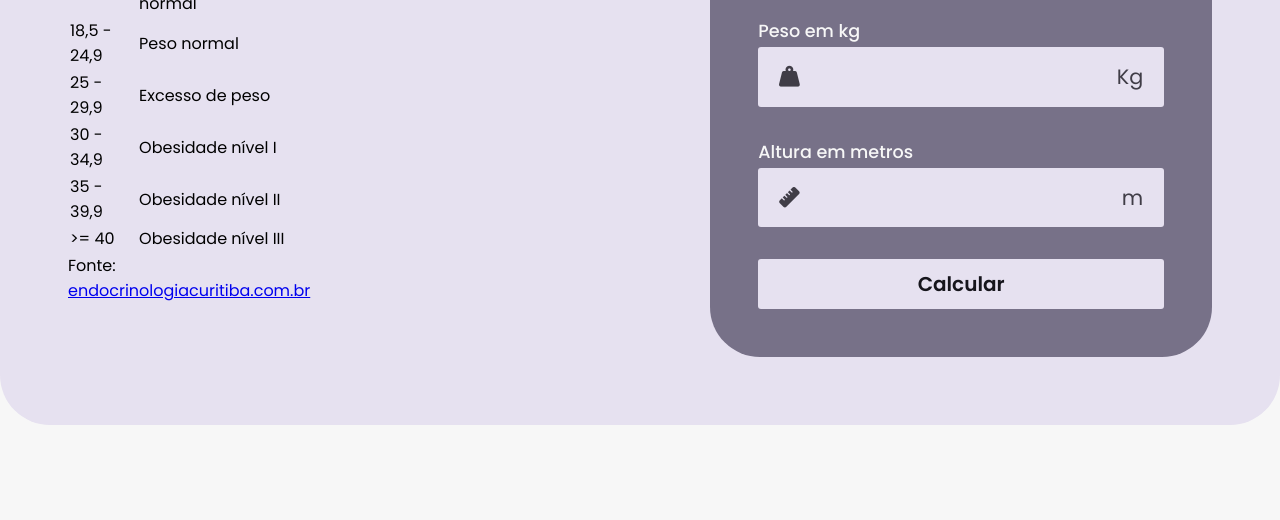
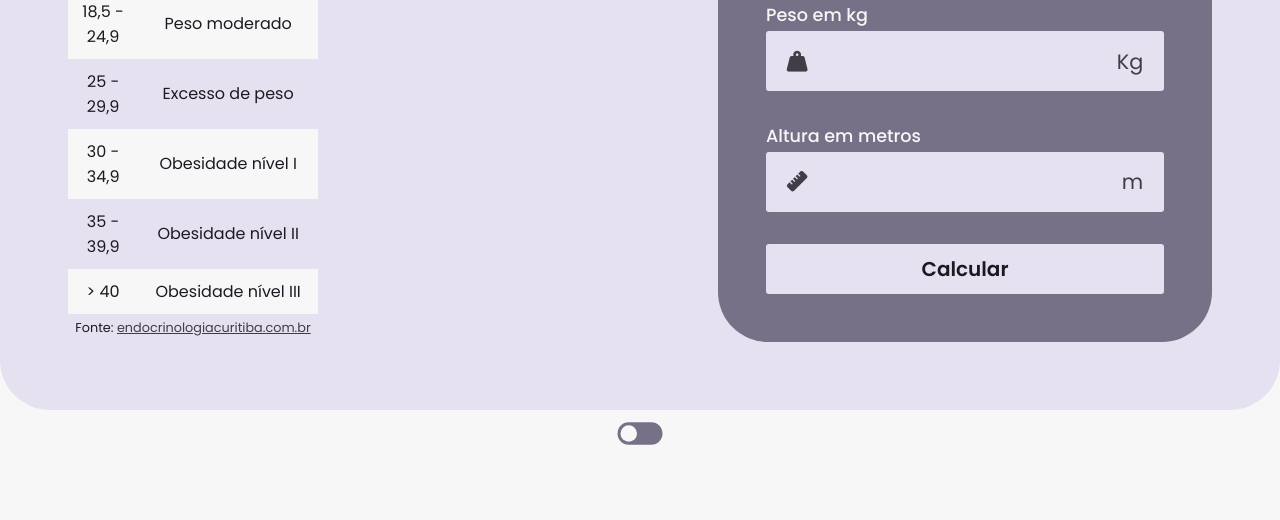
Before and after one commit to opedro500/Calculadora-IMC, a plain HTML site: page index.html in a window 1280 px wide. Shown: the part 280-800 px from the top of the page. Drawn offline with Linux system fonts and the light colour scheme.

Commit message:
Versão 2.0 sem responsividade

```diff
--- a/index.html
+++ b/index.html
@@ -15,6 +15,7 @@
 <body>
 
     <main id="container">
+        <div id="table-calculator">
             <section id="table">
                 <table id="table-bmi">
                     <tr>
@@ -23,13 +24,14 @@
                     </tr>
 
                     <tr>
-                    <td><= 18,5</td>
-                    <td>Abaixo do peso normal</td>
+                        <td>
+                            < 18,5</td>
+                        <td>Abaixo do peso moderado</td>
                     </tr>
 
                     <tr>
                         <td>18,5 - 24,9</td>
-                    <td>Peso normal</td>
+                        <td>Peso moderado</td>
                     </tr>
 
                     <tr>
@@ -48,16 +50,17 @@
                     </tr>
 
                     <tr>
-                    <td>>= 40</td>
+                        <td>> 40</td>
                         <td>Obesidade nível III</td>
                     </tr>
                 </table>
 
-            <div class="ref-table">
+                <div id="ref-table">
                     Fonte:
                     <a href="https://endocrinologiacuritiba.com.br/blog/
                     perguntas-frequentes/qual-o-meu-peso-ideal/attachment/attachment-tabela-imc/"
-                    target="_blank" class="ref-table">endocrinologiacuritiba.com.br</a>
+                        target="_blank">endocrinologiacuritiba.com.br
+                    </a>
                 </div>
             </section>
 
@@ -69,7 +72,7 @@
                         <label for="weight">Peso em kg</label>
                         <div class="input-field">
                             <i class="fa-solid fa-weight-hanging"></i>
-                        <input type="number" id="weight">
+                            <input type="number" id="weight" required>
                             <span>Kg</span>
                         </div>
                     </div>
@@ -78,7 +81,7 @@
                         <label for="height">Altura em metros</label>
                         <div class="input-field">
                             <i class="fa-solid fa-ruler"></i>
-                        <input type="number" id="height">
+                            <input type="number" step="0.01" id="height" required>
                             <span>m</span>
                         </div>
                     </div>
@@ -86,19 +89,25 @@
                     <button id="button" type="submit">Calcular</button>
                 </form>
 
-
                 <div id="result" class="hidden">
                     <div id="bmi">
-                    <span id="value">55</span>
+                        <span id="value"></span>
                         <span>Seu IMC</span>
                     </div>
                 </div>
             </section>
+        </div>
 
+        <div id="dark-mode">
+            <input type="checkbox" class="checkbox" id="chk" />
+            <label id="label" for="chk">
+                <div id="ball"></div>
+            </label>
+        </div>
     </main>
 
-    <!--
-    <script src="src/javascript/javascript.js"></script> -->
+    <script src="src/javascript/javascript.js"></script>
+
 </body>
 
 </html>
--- a/src/javascript/javascript.js
+++ b/src/javascript/javascript.js
@@ -1,26 +1,21 @@
-/* ============= lógica calculadora ============= */
+/* ============= calculator logic ============= */
 
-let botaoCalcular = document.getElementById('botao_calcular');
+const form = document.getElementById('form');
 
-botaoCalcular.addEventListener("click", (e) => {
+form.addEventListener('submit', function(e) {
     e.preventDefault();
 
-    const altura = document.getElementById('entrada_altura').value;
-    const peso = document.getElementById('entrada_peso').value;
-    const resultado = calcularIMC(altura, peso);
+    const weight = document.getElementById('weight').value
+    const height = document.getElementById('height').value
+    const bmi = (weight / (height * height)).toFixed(1);
+    const value = document.getElementById('value');
 
-    const paragrafo = document.getElementById('resultado');
+    value.innerHTML = bmi;
 
-    paragrafo.innerHTML = "Resultado: IMC aproximado de " + resultado.toFixed(1);
+    document.getElementById('result').classList.remove('hidden');
 });
 
-function calcularIMC(h, p){
-    const r = p / (h**2);
-
-    return r;
-};
-
-/* ============= modo escuro ============= */
+/* ============= dark mode ============= */
 
 const chk = document.getElementById('chk');
 
--- a/src/styles/styles.css
+++ b/src/styles/styles.css
@@ -6,10 +6,10 @@
     --color-dark-50: #797984;
     --color-dark-900: #000;
 
-    ---color-purple-100: #e6e1f0;
+    --color-purple-100: #e6e1f0;
     --color-purple-300: #777188;
     --color-purple-500: #403d47;
-    --color-purple-800: #16151C;
+    --color-purple-800: #1b1a22;
 }
 
 * {
@@ -26,15 +26,68 @@ body {
     width: 100%;
     height: 100vh;
     background-color: var(--color-light-50);
+    transition: background 0.2s linear;
+}
+
+body.dark {
+    background-color: var(--color-purple-800);
 }
 
 #container {
     display: flex;
+    flex-direction: column;
+    justify-content: center;
+    align-items: center;
+    gap: 1rem;
+}
+
+#table-calculator {
+    display: flex;
     align-items: center;
     gap: 25rem;
-    background-color: var(---color-purple-100);
+    background-color: var(--color-purple-100);
     padding: 4.25rem;
     border-radius: 50px;
+}
+
+#table {
+    display: flex;
+    flex-direction: column;
+    justify-content: center;
+    align-items: center;
+}
+
+#table-bmi {
+    border-collapse: collapse;
+}
+
+#table-bmi th,
+td {
+    border-collapse: collapse;
+    padding: 10px;
+    text-align: center;
+    color: var(--color-purple-800);
+}
+
+#table-bmi th {
+    background-color: var(--color-purple-300);
+    font-size: 1.1rem;
+    font-weight: 500;
+}
+
+#table-bmi tr:nth-child(odd) {
+    background-color: var(--color-light-50);
+}
+
+
+#ref-table {
+    margin-top: 5px;
+    font-size: 0.8rem;
+    color: var(--color-purple-800);
+}
+
+#ref-table a {
+    color: var(--color-purple-500);
 }
 
 #calculator {
@@ -61,7 +114,7 @@ body {
 #title::after {
     position: absolute;
     content: '';
-    background-color: var(---color-purple-100);
+    background-color: var(--color-purple-100);
     width: 8rem;
     height: 3px;
     bottom: 0;
@@ -69,7 +122,7 @@ body {
     border-radius: 3px;
 }
 
-.input-box label{
+.input-box label {
     font-size: 1.1rem;
     color: var(--color-light-50);
     font-weight: 500;
@@ -79,13 +132,14 @@ body {
     display: flex;
     align-items: center;
     justify-content: space-between;
-    background-color: var(---color-purple-100);
+    background-color: var(--color-purple-100);
     padding: 0.3rem;
     border-radius: 3px;
     margin-top: 3px;
 }
 
-.input-field span, .input-field i {
+.input-field span,
+.input-field i {
     color: var(--color-purple-500);
     font-size: 1.3rem;
     padding: 0.6rem 1rem;
@@ -113,7 +167,7 @@ body {
     border: none;
     font-size: 1.25rem;
     font-weight: 600;
-    background-color: var(---color-purple-100);
+    background-color: var(--color-purple-100);
     color: var(--color-purple-800);
     padding: 10px;
     border-radius: 3px;
@@ -125,7 +179,7 @@ body {
 }
 
 #result {
-    border-top: 1px solid var(---color-purple-100);
+    border-top: 1px solid var(--color-purple-100);
     padding: 0.75rem 0;
 }
 
@@ -141,6 +195,58 @@ body {
     color: var(--color-light-50);
 }
 
+#dark-mode {
+    display: flex;
+    justify-content: center;
+    align-items: center;
+}
+
+.checkbox {
+    opacity: 0;
+    position: absolute;
+}
+
+#label {
+    background-color: var(--color-purple-300);
+    border-radius: 20px;
+    cursor: pointer;
+    display: flex;
+    justify-content: space-between;
+    align-items: center;
+    position: relative;
+    height: 15px;
+    width: 30px;
+    transform: scale(1.5);
+}
+
+#label #ball {
+    background-color: var(--color-light-50);
+    border-radius: 50%;
+    position: absolute;
+    top: 2px;
+    left: 2px;
+    height: 11px;
+    width: 11px;
+    transform: translateX(0px);
+    transition: transform 0.2s linear;
+}
+
+.checkbox:checked+#label #ball {
+    transform: translateX(15px);
+}
+
+.checkbox label {
+    border-radius: 20px;
+    cursor: pointer;
+    display: flex;
+    justify-content: space-between;
+    align-items: center;
+    position: relative;
+    height: 15px;
+    width: 30px;
+    transform: scale(1.5);
+}
+
 .hidden {
     display: none;
 }
```
Lines whose indentation alone changed are shown as unchanged.
